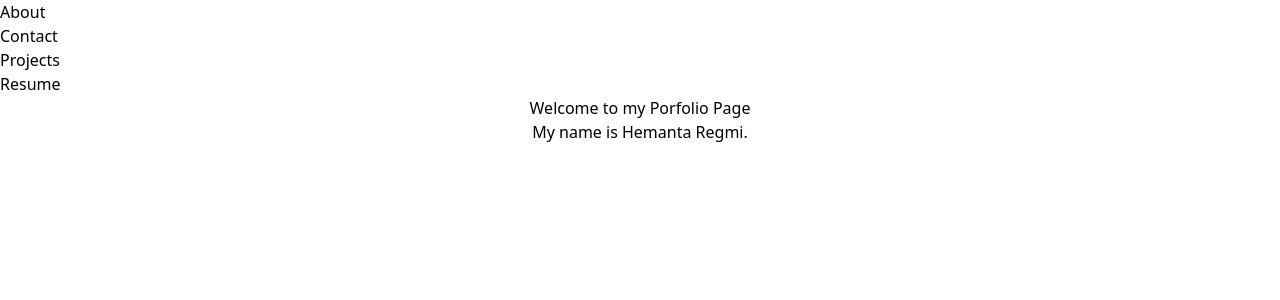
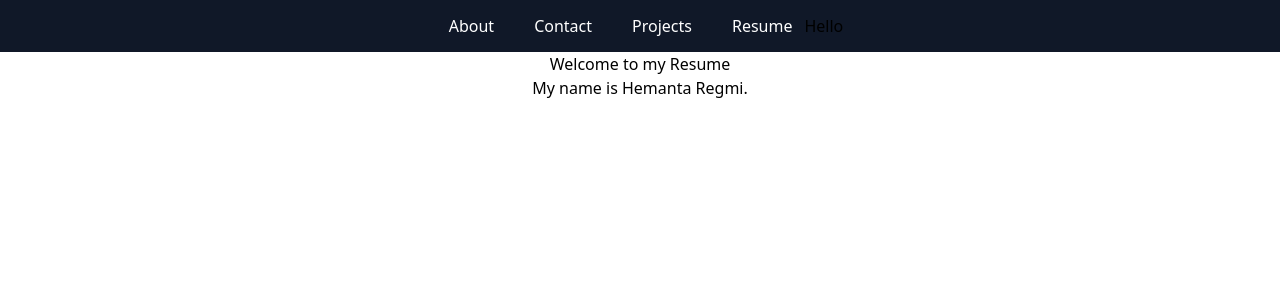
Before and after one commit to HemantaRegmi/PortFolioPage, a React (Vite) app: page /resume in a window 1280 px wide. Shown: the top 300 px of the page. Built offline with nearby package versions, Linux system fonts and the light colour scheme.

Commit message:
navbar styling

```diff
--- a/src/App.tsx
+++ b/src/App.tsx
@@ -1,7 +1,7 @@
 import { Routes, Route } from "react-router-dom";
 import NavBar from "./components/navbar";
 import About from "./pages/about";
-import Resume from "./pages/about";
+import Resume from "./pages/resume";
 import Contact from "./pages/contact";
 import Projects from "./pages/projects";
 
--- a/src/components/navbar/index.tsx
+++ b/src/components/navbar/index.tsx
@@ -2,19 +2,38 @@ import { Link } from "react-router-dom";
 
 export default function NavBar() {
   return (
-    <nav>
-      <ul>
-        <li>
-          <Link to="/about">About</Link>
-        </li>
-        <li>
-          <Link to="/contact">Contact</Link>
-        </li>
-        <Link to="/projects">Projects</Link>
-        <li>
-          <Link to="/resume">Resume</Link>
-        </li>
-      </ul>
+    <nav className="flex justify-center space-x-4 bg-gray-900 py-3.5">
+      <a>
+        <Link
+          className="semi-bold rounded-lg px-3 text-white  hover:text-gray-400"
+          to="/about"
+        >
+          About
+        </Link>
+      </a>
+      <a>
+        <Link
+          className="semi-bold rounded-lg px-3 text-white  hover:text-gray-400"
+          to="/contact"
+        >
+          Contact
+        </Link>
+      </a>
+      <Link
+        className="semi-bold rounded-lg px-3 text-white  hover:text-gray-400"
+        to="/projects"
+      >
+        Projects
+      </Link>
+      <a>
+        <Link
+          className="semi-bold rounded-lg px-3 text-white hover:text-gray-400"
+          to="/resume"
+        >
+          Resume
+        </Link>
+        <button type="button">Hello</button>
+      </a>
     </nav>
   );
 }
--- a/src/pages/resume/index.tsx
+++ b/src/pages/resume/index.tsx
@@ -1,4 +1,4 @@
-export default function About() {
+export default function Resume() {
   return (
     <div>
       <h1 className="flex h-full justify-center ">Welcome to my Resume</h1>
```
